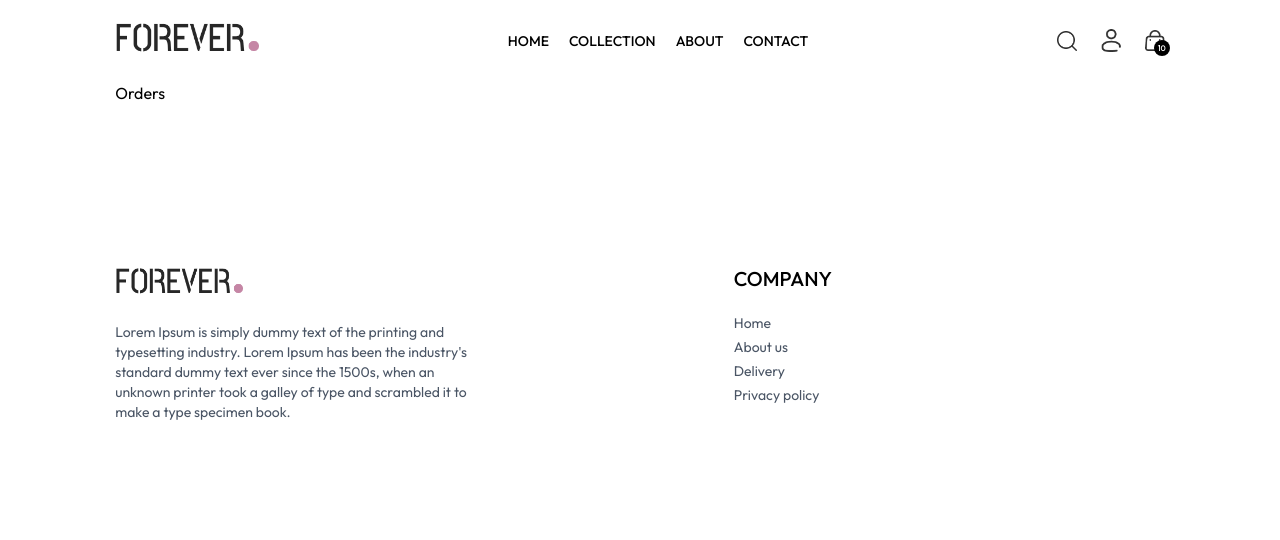
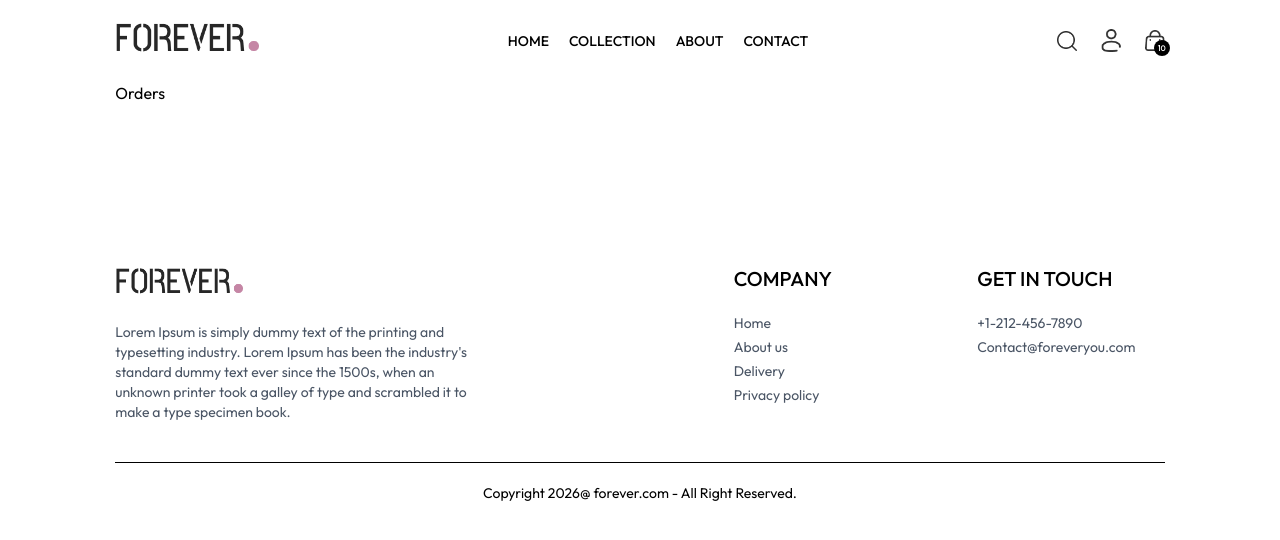
Before and after one commit to Felix3242/e-commerce, a React (Vite) app in the folder frontend/: page /orders in a window 1280 px wide. Shown: the top 540 px of the page. Built offline with nearby package versions, Linux system fonts and the light colour scheme.

Commit message:
finished footer

```diff
--- a/frontend/src/components/Footer.jsx
+++ b/frontend/src/components/Footer.jsx
@@ -24,6 +24,21 @@
             <li>Privacy policy</li>
           </ul>
         </div>
+
+        <div>
+          <p className="text-xl font-medium mb-5">GET IN TOUCH</p>
+          <ul className="flex flex-col gap-1 text-gray-600">
+            <li>+1-212-456-7890</li>
+            <li>Contact@foreveryou.com</li>
+          </ul>
+        </div>
+      </div>
+
+      <div>
+        <hr />
+        <p className="py-5 text-sm text-center">
+          Copyright 2026@ forever.com - All Right Reserved.
+        </p>
       </div>
     </div>
   );
```
